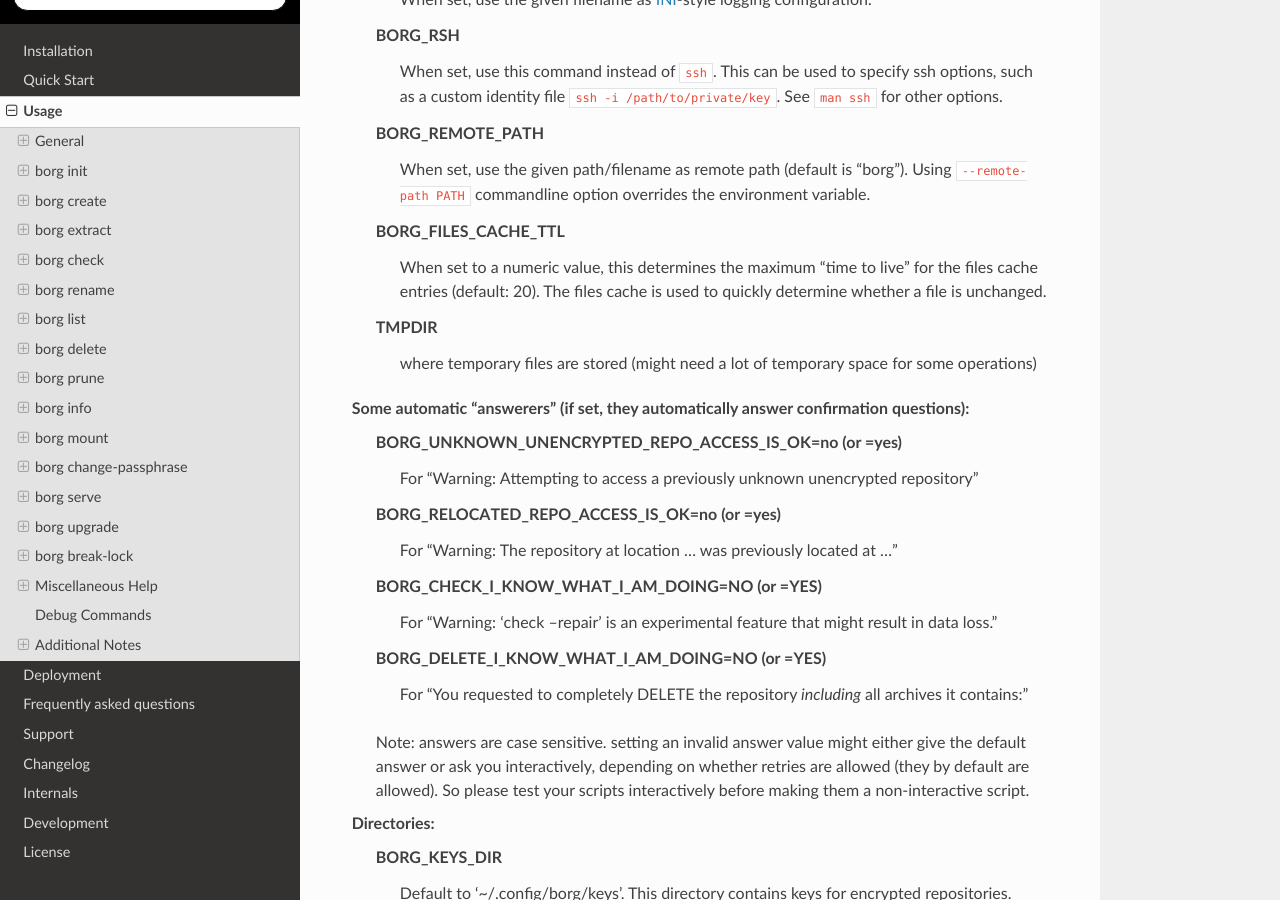
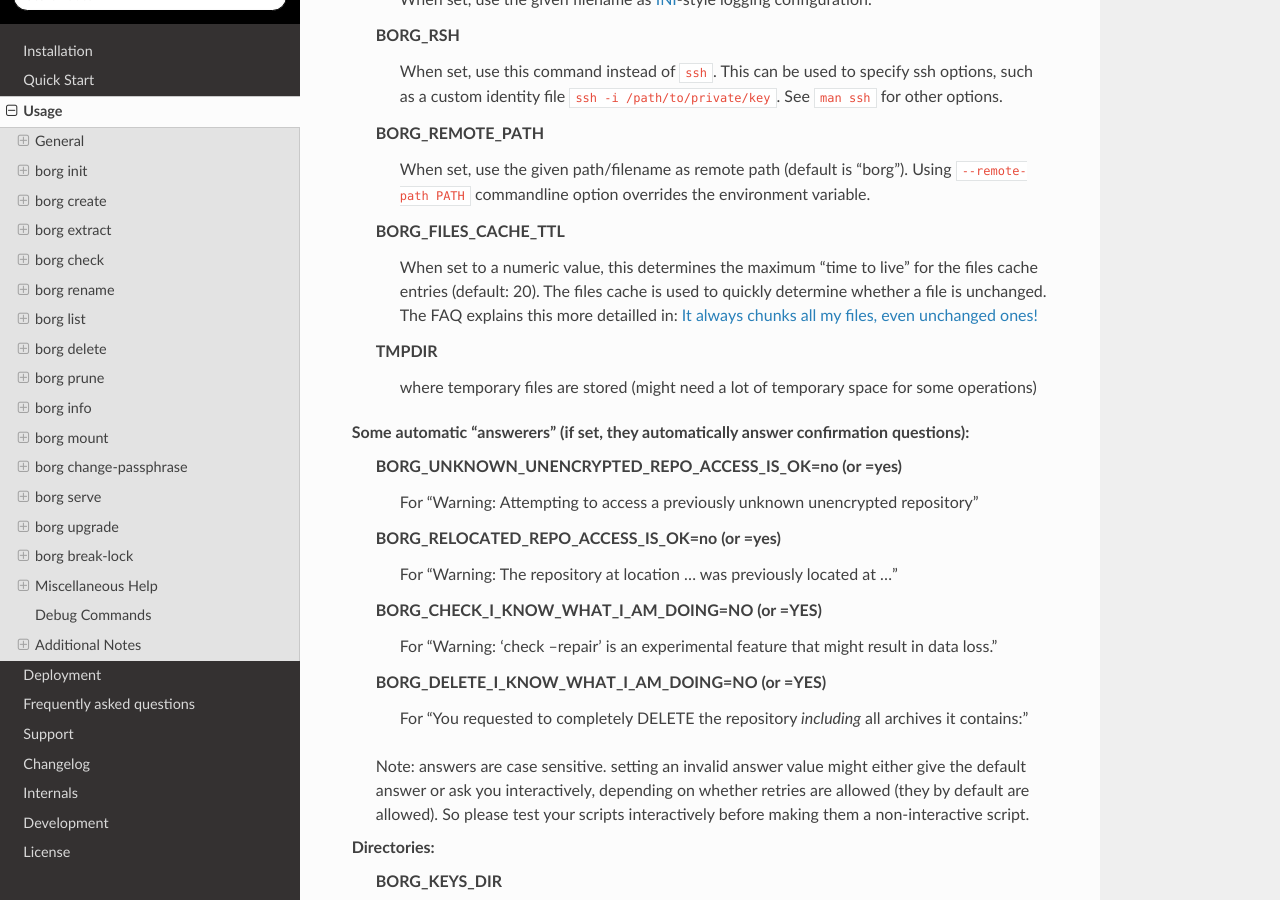
Before and after one commit to borgbackup/borg, a Sphinx documentation site: the page built from docs/usage.rst, in a window 1280 px wide and 900 px high, scrolled down 1862 px. Built offline with Sphinx 7.4.7 and the Read the Docs theme 2.0.0, drawn with Linux system fonts in a browser that asks for light colours; pages that are not in the unit, such as notebooks, are missing from menus; the version number could not be read and is left out.

Commit message:
link reference docs and faq about BORG_FILES_CACHE_TTL, fixes #1561

```diff
--- a/docs/faq.rst
+++ b/docs/faq.rst
@@ -356,6 +356,8 @@ those files are reported as being added when, really, chunks are
 already used.
 
 
+.. _always_chunking:
+
 It always chunks all my files, even unchanged ones!
 ---------------------------------------------------
 
--- a/docs/usage.rst
+++ b/docs/usage.rst
@@ -89,6 +89,7 @@ General:
     BORG_FILES_CACHE_TTL
         When set to a numeric value, this determines the maximum "time to live" for the files cache
         entries (default: 20). The files cache is used to quickly determine whether a file is unchanged.
+        The FAQ explains this more detailled in: :ref:`always_chunking`
     TMPDIR
         where temporary files are stored (might need a lot of temporary space for some operations)
 
```
